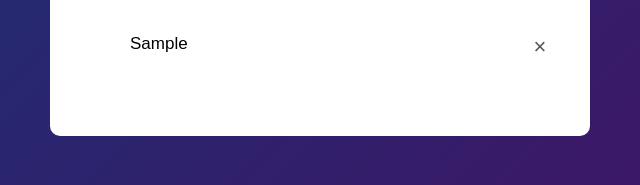
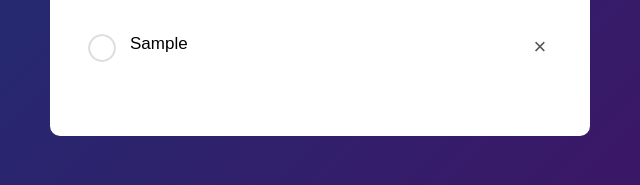
Before and after one commit to Zillur-Rahman-Abdullah/TO_Do_List, a plain HTML site: page index.html in a window 1280 px wide. Both pictures are taken after typing "Sample" into the empty fields and a click on the button "Add". Shown: the part 253-438 px from the top of the page, 320-960 px from the left. Drawn offline with Linux system fonts and the light colour scheme.

Commit message:
style added

```diff
--- a/style.css
+++ b/style.css
@@ -74,7 +74,16 @@ ul li {
 }
 
 ul li::before {
-
+  content: "";
+  position: absolute;
+  height: 28px;
+  width: 28px;
+  border-radius: 50%;
+  background-image: url(images/unchecked.png);
+  background-size: cover;
+  background-position: center;
+  top: 12px;
+  left: 8px;
 }
 
 ul li.checked{
```
